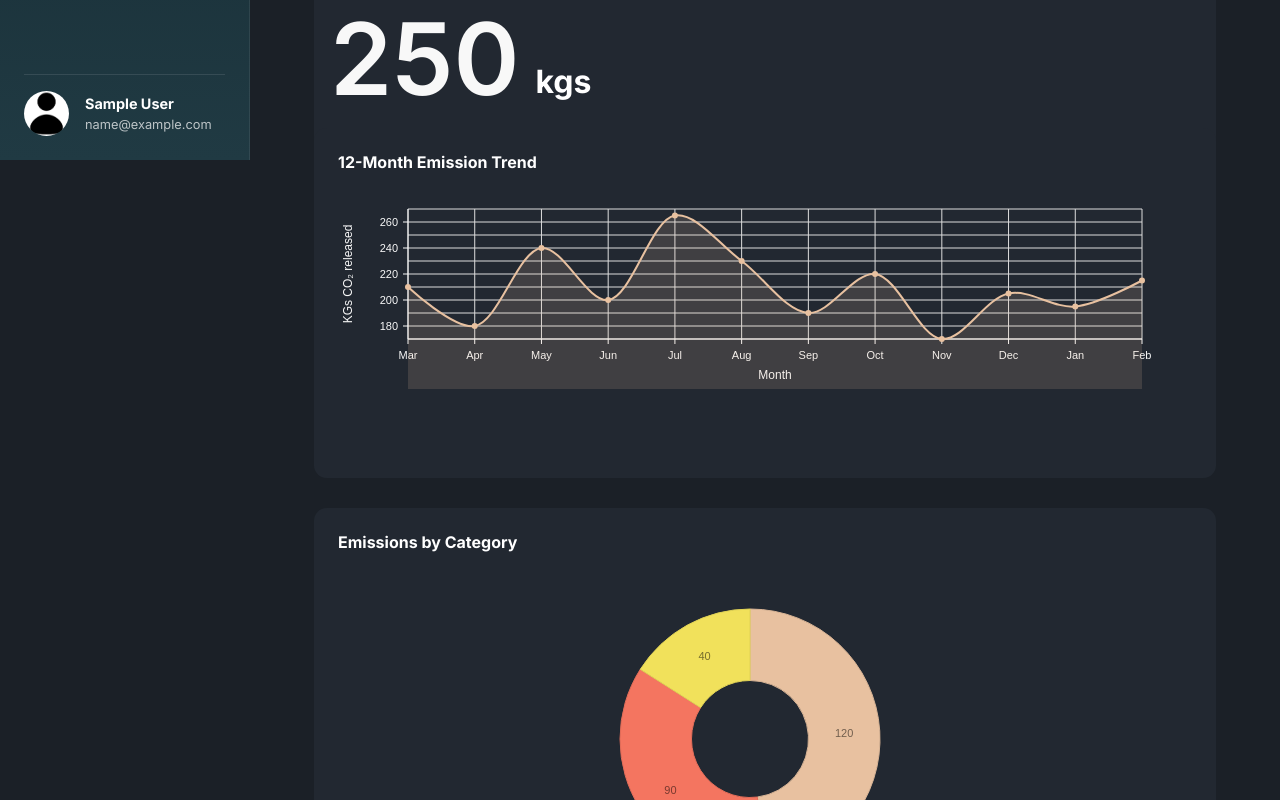
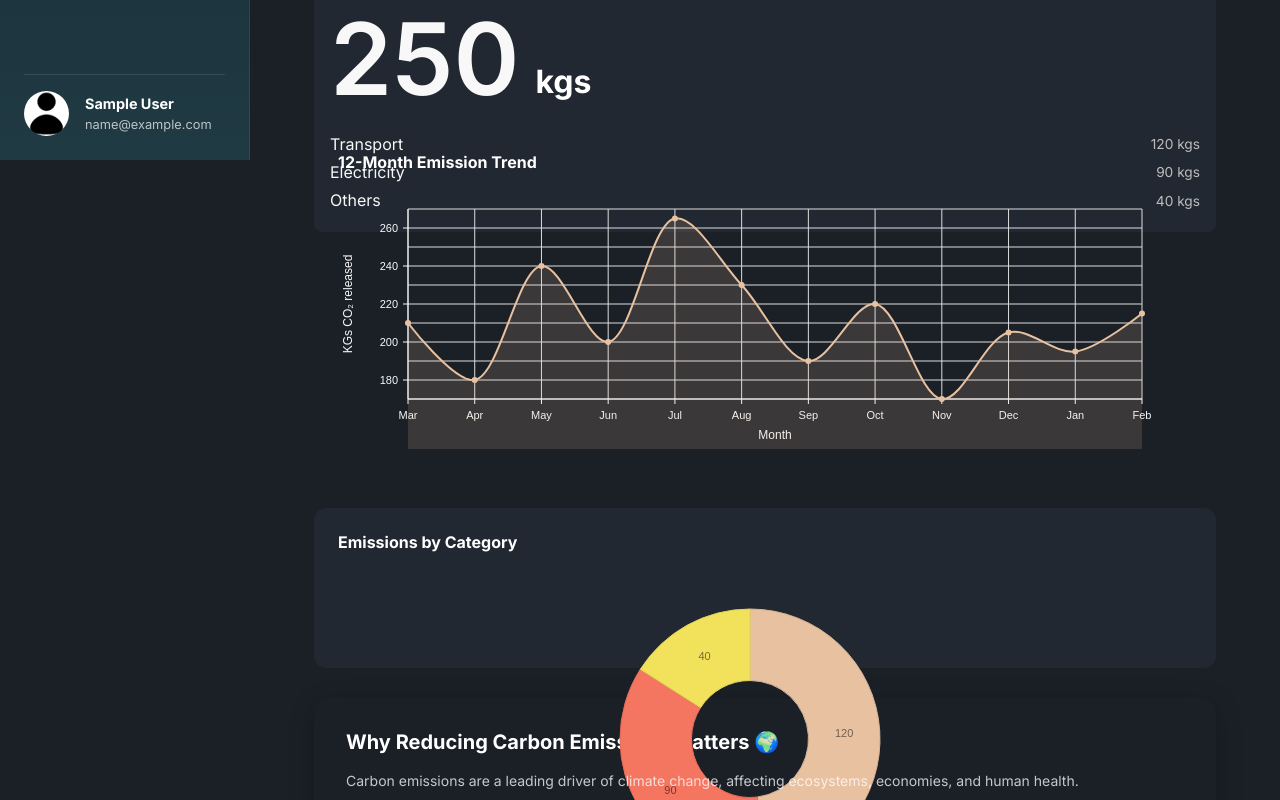
Before and after one commit to AnikChiney/CarbonLensAI, a React (Create React App) app in the folder client/: page /carbon-footprint in a window 1280 px wide. Shown: the part 640-1440 px from the top of the page. Built offline with nearby package versions, Linux system fonts and the light colour scheme; no server answers; sample sign-in values are in the browser's storage.

Commit message:
Update index.jsx

```diff
--- a/client/src/scenes/forYou/carbonFootprint/index.jsx
+++ b/client/src/scenes/forYou/carbonFootprint/index.jsx
@@ -140,7 +140,6 @@ const CarbonFootprint = () => {
         <Box
           gridColumn="span 12"
           gridRow="span 2"
-          backgroundColor={theme.palette.background.alt}
           p="1.5rem"
           borderRadius="0.8rem"
         >
@@ -148,7 +147,7 @@ const CarbonFootprint = () => {
             12-Month Emission Trend
           </Typography>
 
-          <Box sx={{ height: "200px" }}>
+          <Box sx={{ height: "260px" }}>
             <OverviewChart isDashboard={true} />
           </Box>
         </Box>
@@ -157,7 +156,7 @@ const CarbonFootprint = () => {
         {/* BREAKDOWN CHART */}
         <Box
           gridColumn="span 12"
-          gridRow="span 4"
+          gridRow="span 2.5"
           backgroundColor={theme.palette.background.alt}
           p="1.5rem"
           borderRadius="0.8rem"
```
